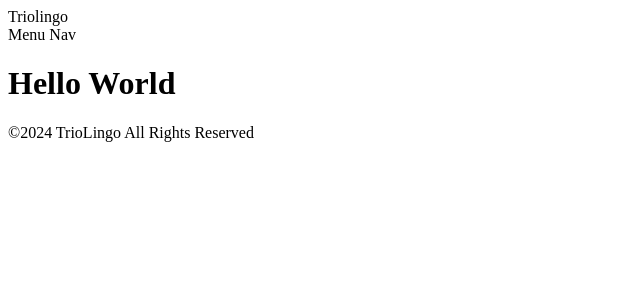
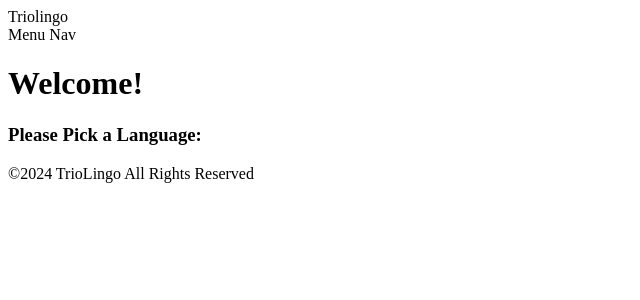
Before and after one commit to gtstarnes/TrioLingo, a React (Vite) app: page / in a window 1280 px wide. Shown: the top 300 px of the page, without its empty margins (0-640 px from the left). Built offline with nearby package versions, Linux system fonts and the light colour scheme.

Commit message:
added minor text to app

```diff
--- a/src/App.tsx
+++ b/src/App.tsx
@@ -6,7 +6,8 @@ function App() {
 
   return (
     <>
-      <h1>Hello World</h1>
+      <h1>Welcome!</h1>
+      <h3>Please Pick a Language:</h3>
     </>
   )
 }
```
